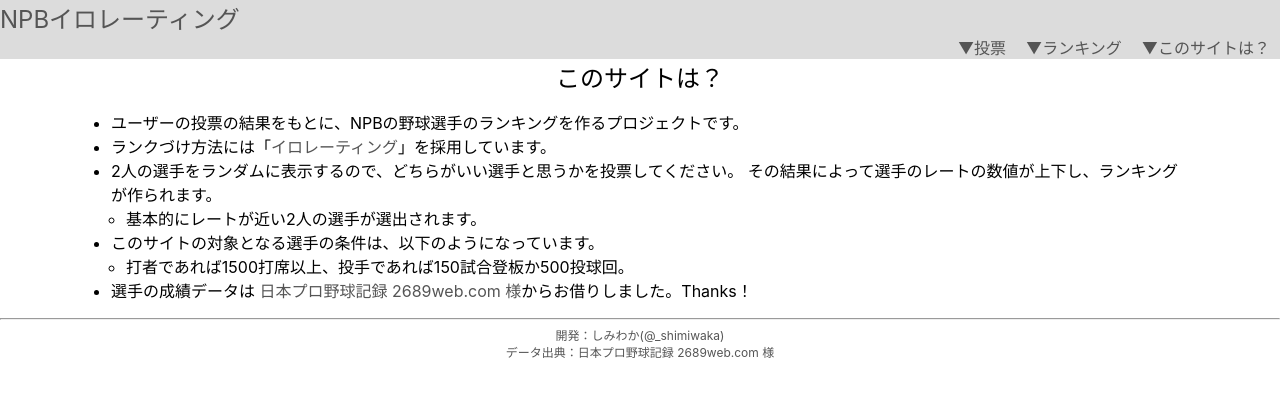
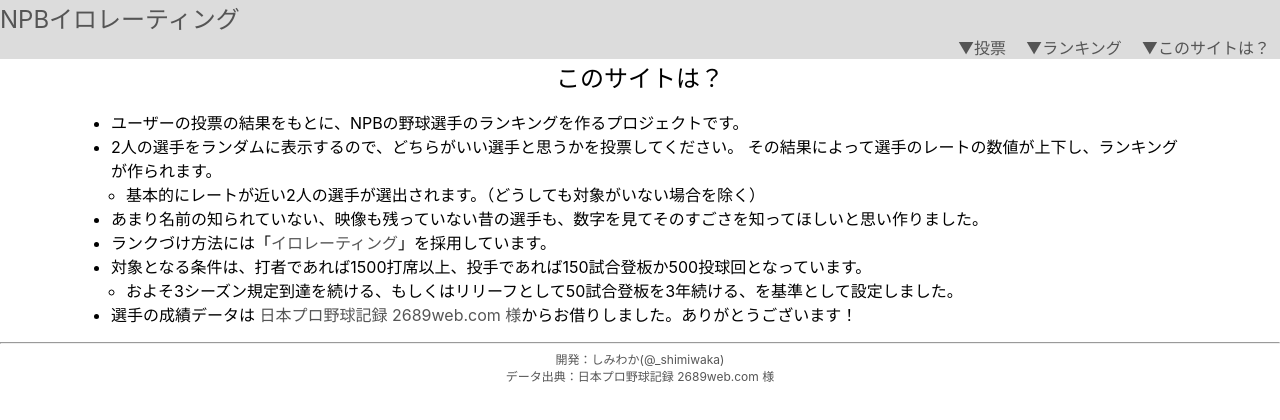
Before and after one commit to shimiwaka/elorater-npb, a React (Create React App) app in the folder front/er-npb-react/: page /description in a window 1280 px wide. Shown: the top 420 px of the page. Built offline with nearby package versions, Linux system fonts and the light colour scheme.

Commit message:
fix description

```diff
--- a/front/er-npb-react/src/pages/Description.tsx
+++ b/front/er-npb-react/src/pages/Description.tsx
@@ -9,22 +9,23 @@ const Description = () => {
       <div className="Description">
         <ul>
           <li>ユーザーの投票の結果をもとに、NPBの野球選手のランキングを作るプロジェクトです。</li>
-          <li>ランクづけ方法には「<a href="https://ja.wikipedia.org/wiki/%E3%82%A4%E3%83%AD%E3%83%AC%E3%83%BC%E3%83%86%E3%82%A3%E3%83%B3%E3%82%B0" target="_blank" rel="noreferrer">イロレーティング</a>」を採用しています。</li>
           <li>
             2人の選手をランダムに表示するので、どちらがいい選手と思うかを投票してください。
             その結果によって選手のレートの数値が上下し、ランキングが作られます。
             <ul>
-              <li>基本的にレートが近い2人の選手が選出されます。</li>
+              <li>基本的にレートが近い2人の選手が選出されます。（どうしても対象がいない場合を除く）</li>
+            </ul>
+          </li>
+          <li>あまり名前の知られていない、映像も残っていない昔の選手も、数字を見てそのすごさを知ってほしいと思い作りました。</li>
+          <li>ランクづけ方法には「<a href="https://ja.wikipedia.org/wiki/%E3%82%A4%E3%83%AD%E3%83%AC%E3%83%BC%E3%83%86%E3%82%A3%E3%83%B3%E3%82%B0" target="_blank" rel="noreferrer">イロレーティング</a>」を採用しています。</li>
+          <li>
+            対象となる条件は、打者であれば1500打席以上、投手であれば150試合登板か500投球回となっています。
+            <ul>
+              <li>およそ3シーズン規定到達を続ける、もしくはリリーフとして50試合登板を3年続ける、を基準として設定しました。</li>
             </ul>
           </li>
           <li>
-            このサイトの対象となる選手の条件は、以下のようになっています。
-            <ul>
-              <li>打者であれば1500打席以上、投手であれば150試合登板か500投球回。</li>
-            </ul>
-          </li>
-          <li>
-            選手の成績データは <a href="https://2689web.com/" target="_blank" rel="noreferrer">日本プロ野球記録 2689web.com 様</a>からお借りしました。Thanks！
+            選手の成績データは <a href="https://2689web.com/" target="_blank" rel="noreferrer">日本プロ野球記録 2689web.com 様</a>からお借りしました。ありがとうございます！
           </li>
         </ul>
       </div>
```
